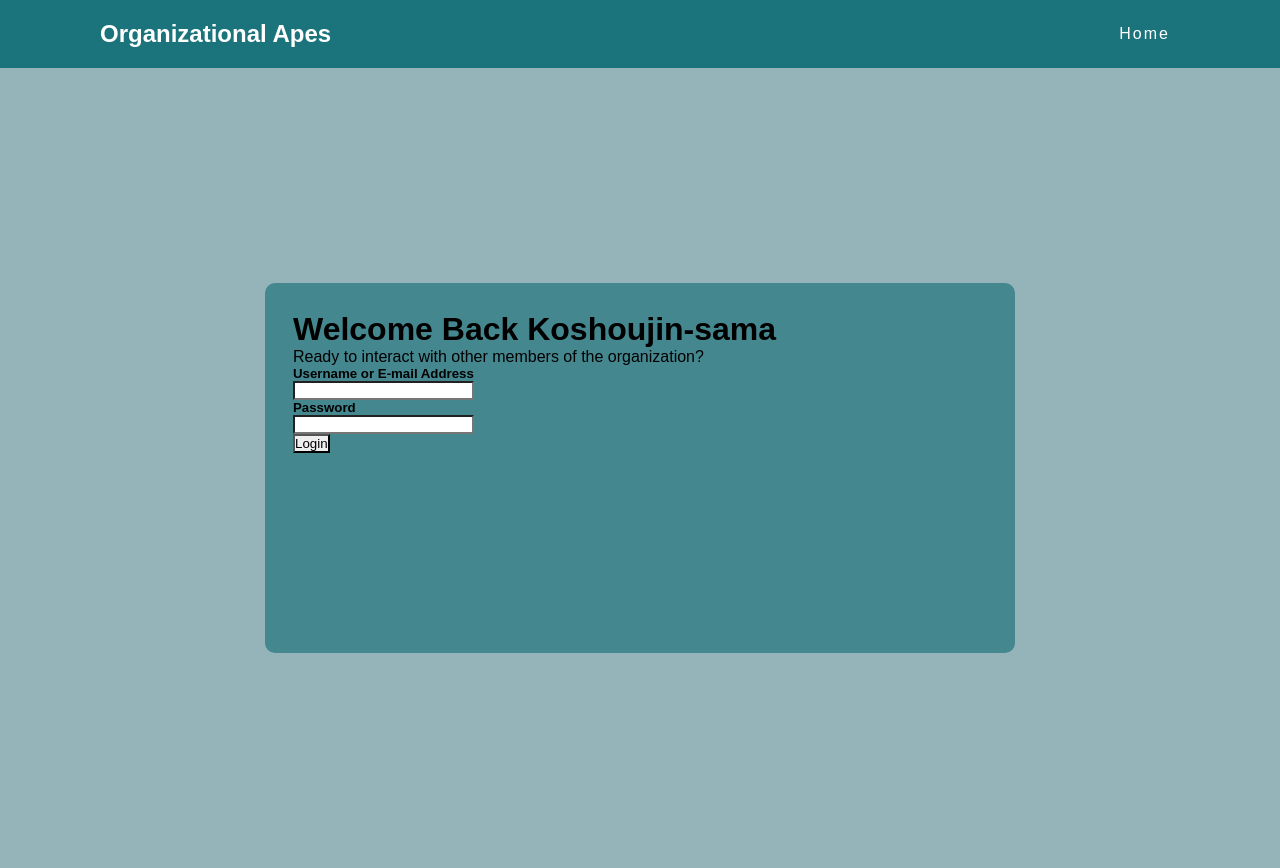
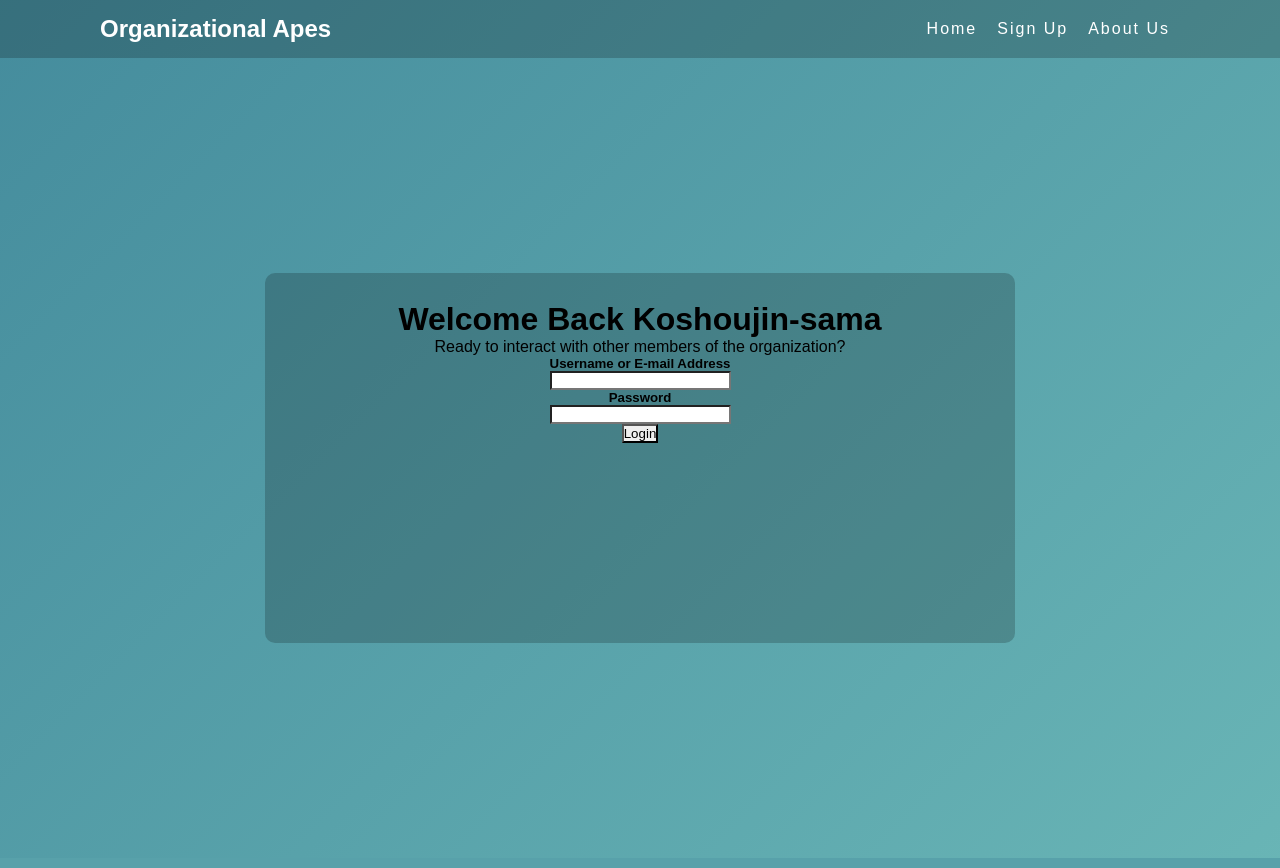
Before and after one commit to CS-HELL/Event-Posting-Act, a PHP site: page / in a window 1280 px wide. Run offline with PHP 8.4, Linux system fonts and the light colour scheme.

Commit message:
SCSS+ModifiedButtonHover

```diff
--- a/index.html
+++ b/index.html
@@ -1 +1 @@
-<!DOCTYPE html><html><head><meta name="viewport" content="width=device-width, initial-scale=1"><link rel="stylesheet" href="../styles/styles.css"><link rel="stylesheet" href="../styles/header.css"><script src="https://ajax.googleapis.com/ajax/libs/jquery/3.6.0/jquery.min.js"></script></head><header><a class="name">Organizational Apes</a><ul class="navigation"><li onclick="scrollto('banner-container');">Home</li></ul></header><div class="banner-container"><div class="login-container"><div class="main-form"> <h1>Welcome Back Koshoujin-sama</h1><span>Ready to interact with other members of the organization?</span><div class="credential-boxes"> <form><h5>Username or E-mail Address</h5><input type="text"><h5>Password </h5><input type="password"><br><button class="login-button">Login</button></form></div></div></div></div><footer></footer></html><script src="js/index.js" type="text/javascript"></script>
+<!DOCTYPE html><html><head><meta name="viewport" content="width=device-width, initial-scale=1"><link rel="stylesheet" href="../styles/styles.css"><link rel="stylesheet" href="../styles/header.css"><link rel="stylesheet" href="../styles/body.css"><script src="https://ajax.googleapis.com/ajax/libs/jquery/3.6.0/jquery.min.js"></script></head><header><a class="name">Organizational Apes</a><ul class="navigation"><li onclick="scrollto('banner-container');">Home</li><li onclick="scrollto('banner-container');">Sign Up</li><li onclick="scrollto('banner-container');">About Us</li></ul></header><div class="banner-container"><div class="login-container"><div class="main-form"> <h1>Welcome Back Koshoujin-sama</h1><span>Ready to interact with other members of the organization?</span><div class="credential-boxes"> <form><h5>Username or E-mail Address</h5><input type="text"><h5>Password </h5><input type="password"><br><button class="login-button">Login</button></form></div></div></div></div><footer></footer></html><script src="js/index.js" type="text/javascript"></script>
--- a/index.pug
+++ b/index.pug
@@ -4,6 +4,7 @@ html
     meta(name='viewport' content='width=device-width, initial-scale=1')
     link(rel='stylesheet' href='../styles/styles.css')
     link(rel='stylesheet' href='../styles/header.css')
+    link(rel='stylesheet' href='../styles/body.css')
 
 
     script(src='https://ajax.googleapis.com/ajax/libs/jquery/3.6.0/jquery.min.js')
@@ -12,6 +13,8 @@ html
     a.name Organizational Apes
     ul.navigation
       li(onclick="scrollto('banner-container');") Home
+      li(onclick="scrollto('banner-container');") Sign Up
+      li(onclick="scrollto('banner-container');") About Us
 
   .banner-container
     .login-container
--- a/styles/body.css
+++ b/styles/body.css
@@ -5,8 +5,8 @@ body {
   width: 100%;
   height: 200%;
   font-family: 'Courier New', monospace;
-  background-color: #2b4162;
-  background-image: linear-gradient(315deg, #2b4162 0%, #12100e 74%);
+  background-color: #7fcec5;
+  background-image: linear-gradient(315deg, #7fcec5 0%, #14557b 74%);
   background-size: 400% 400%;
   -webkit-animation: gradient 15s ease infinite;
   animation: gradient 15s ease infinite;
--- a/styles/body.scss
+++ b/styles/body.scss
@@ -5,8 +5,8 @@ body {
     width: 100%;
     height: 200%;
     font-family: 'Courier New', monospace;
-    background-color: #2b4162;
-    background-image: linear-gradient(315deg, #2b4162 0%, #12100e 74%);
+    background-color: #7fcec5;
+    background-image: linear-gradient(315deg, #7fcec5 0%, #14557b 74%);
     background-size: 400% 400%;
     -webkit-animation: gradient 15s ease infinite;
             animation: gradient 15s ease infinite;
--- a/styles/header.css
+++ b/styles/header.css
@@ -15,15 +15,16 @@ header {
   -webkit-box-pack: justify;
       -ms-flex-pack: justify;
           justify-content: space-between;
+  text-align: left;
   -webkit-box-align: center;
       -ms-flex-align: center;
           align-items: center;
-  padding: 15px 100px;
+  padding: 10px 100px;
   z-index: 10;
   position: -webkit-sticky;
   position: sticky;
   top: 0;
-  background: #1b737b;
+  background: rgba(0, 0, 0, 0.2);
 }
 
 header .name {
@@ -56,6 +57,12 @@ header .navigation li {
 }
 
 header .navigation li:hover, header .name:hover {
-  color: #86b4bc;
+  display: inline-block;
+  color: linear-gradient(315deg, #485461 0%, #28313b 74%);
+  font-weight: bold;
+  cursor: pointer;
+  -moz-text-shadow: 0 0 5px #fff;
+  -webkit-text-shadow: 0 0 5px #fff;
+  text-shadow: 0px 0px 5px #fff;
 }
 /*# sourceMappingURL=header.css.map */
--- a/styles/header.scss
+++ b/styles/header.scss
@@ -9,13 +9,14 @@ header {
     position: absolute;
     width: 100%;
     display: flex;
-    justify-content: space-between;
+    justify-content:space-between;
+    text-align: left;
     align-items: center;
-    padding: 15px 100px;
+    padding: 10px 100px;
     z-index: 10;
     position: sticky;
     top: 0;
-    background: #1b737b;
+    background: rgba(0, 0, 0, 0.2);
 }
 
 header .name {
@@ -43,5 +44,11 @@ header .navigation li {
 }
 
 header .navigation li:hover, header .name:hover{
-    color: #86b4bc;
+    display: inline-block;
+    color: linear-gradient(315deg, #485461 0%, #28313b 74%);
+    font-weight: bold;
+    cursor: pointer;
+    -moz-text-shadow: 0 0 5px #fff;
+    -webkit-text-shadow: 0 0 5px #fff;
+    text-shadow: 0px 0px 5px #fff;
 }
--- a/styles/styles.css
+++ b/styles/styles.css
@@ -8,7 +8,6 @@
 }
 
 .banner-container {
-  background: #94b4b9;
   padding: 100px 100px 100px;
   min-height: 100vh;
   display: -webkit-box;
@@ -25,7 +24,7 @@
 .login-container {
   width: 750px;
   height: 370px;
-  background-color: #44878f;
+  background: rgba(0, 0, 0, 0.2);
   border-radius: 10px;
   padding: 28px;
 }
--- a/styles/styles.scss
+++ b/styles/styles.scss
@@ -4,10 +4,10 @@
     box-sizing: border-box;
     background-size: cover;
     font-style: sans-serif;
+
 }
 
 .banner-container {
-    background: #94b4b9;
     padding: 100px 100px 100px;
     min-height: 100vh;
     display: flex;
@@ -18,7 +18,7 @@
 .login-container {
   width: 750px;
   height: 370px;
-  background-color: #44878f;
+  background: rgba(0, 0, 0, 0.2);
   border-radius: 10px;
   padding: 28px;
 }
```
Also changed, not shown: 2 other files.
